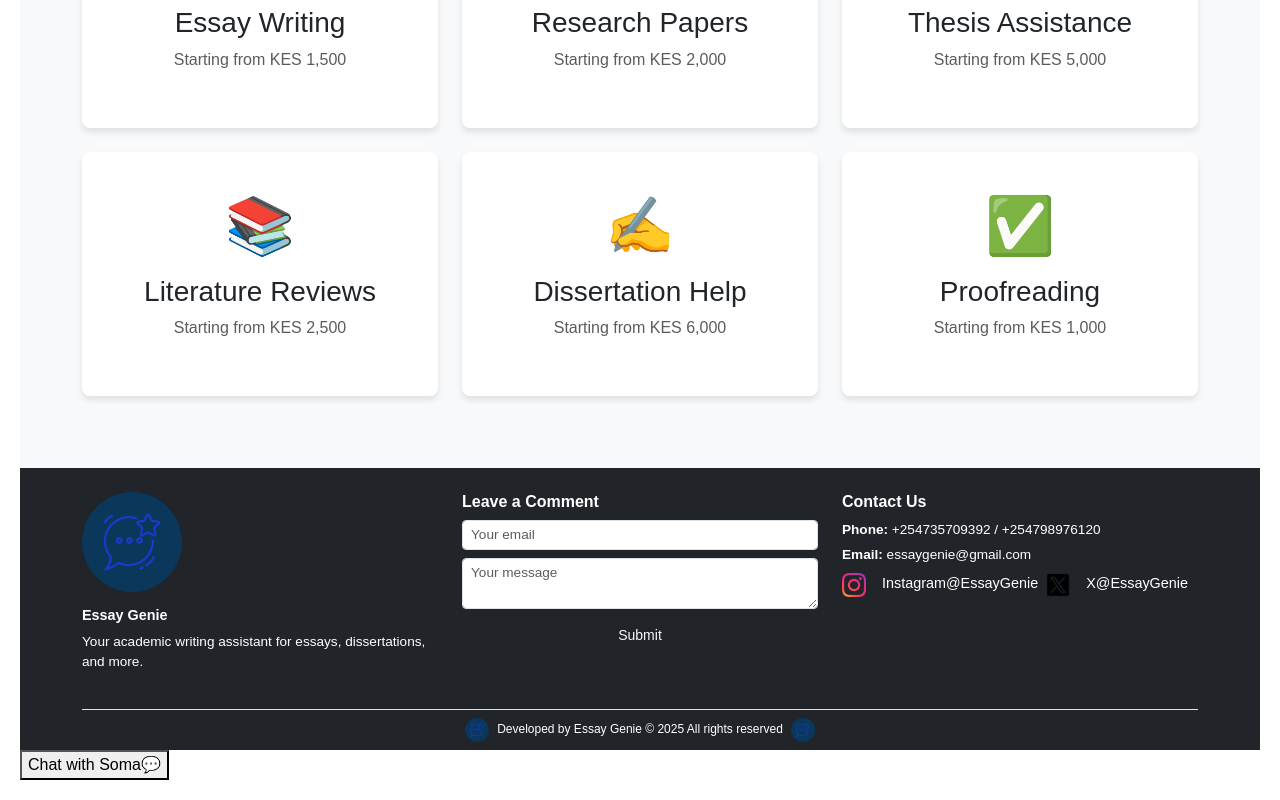
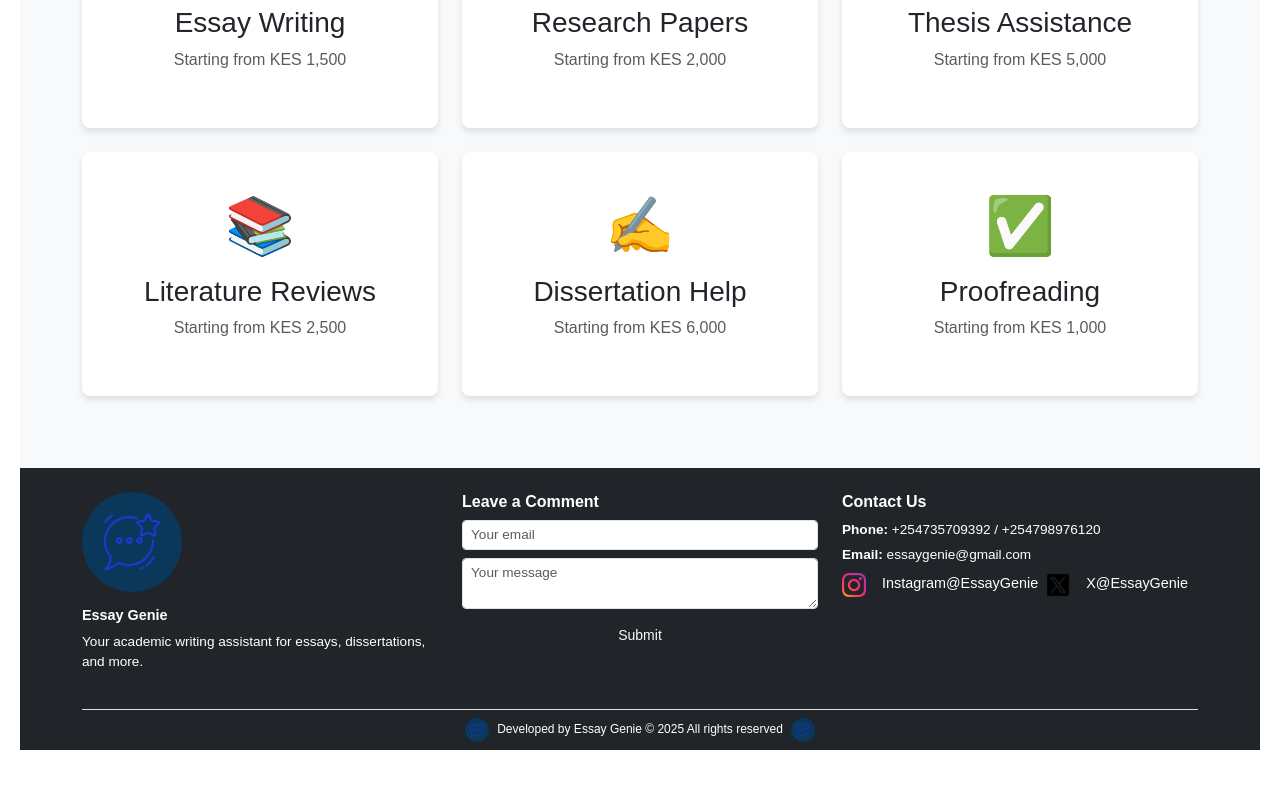
Before and after one commit to Opiii16/essay_genie-master, a React (Create React App) app: page / in a window 1280 px wide. Shown: the part 3260-4060 px from the top of the page. After the commit the page ends 4030 px from the top, so only its background shows below. Built offline with nearby package versions, Linux system fonts and the light colour scheme.

Commit message:
remove chatbutton

```diff
--- a/src/App.js
+++ b/src/App.js
@@ -10,7 +10,7 @@ import EssayServicePage from './components/Pages/services/EssayServicePage.jsx';
 import ServiceOverview from './components/Pages/services/ServicesOverview.jsx';
 import ResearchPaperServicePage from './components/Pages/services/ResearchPaperServicePage.jsx';
 import FeaturedTutorsPage from './components/FeaturedTutors/FeaturedTutors.jsx';
-import ChatButton from './components/Chatbutton';
+// import ChatButton from './components/Chatbutton';
 import './App.css';
 
 // Payment pages
@@ -75,7 +75,7 @@ function App() {
             <Route path="/my-orders" element={<MyOrders />} />  {/* Add route for MyOrders */}
           </Routes>
 
-          <ChatButton />
+          {/* <ChatButton /> */}
         </main>
       </div>
     </Router>
```
